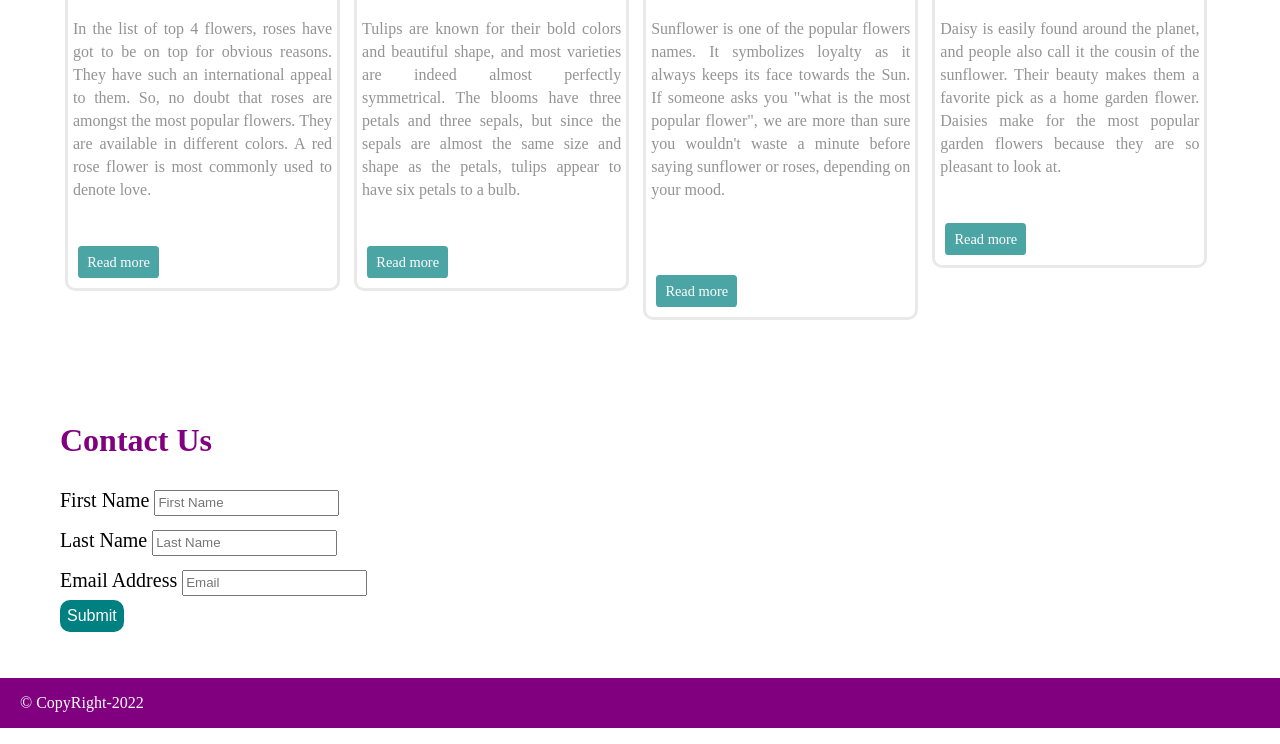
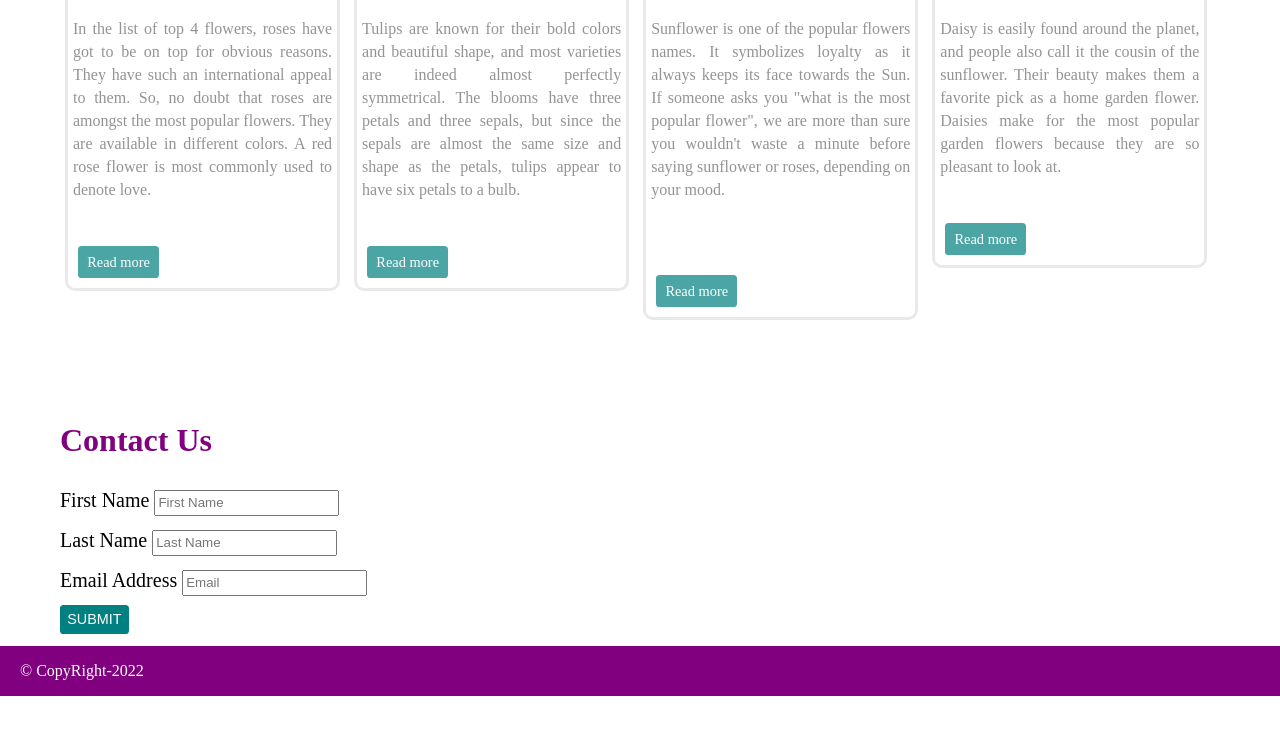
Before and after one commit to ZahraMousavi612/Love-Flowers, a plain HTML site: page index.html in a window 1280 px wide. Shown: the part 3259-4003 px from the top of the page. After the commit the page ends 3971 px from the top, so only its background shows below. Drawn offline with nearby package versions, Linux system fonts and the light colour scheme.

```diff
--- a/assets/css/style.css
+++ b/assets/css/style.css
@@ -227,7 +227,7 @@ h2 {
     font-weight: bold;
 }
 
-.learn-more {
+.learn-more ,.btn {
   text-transform: uppercase;
   text-decoration: none;
   color: white;
@@ -240,7 +240,6 @@ h2 {
 p {
   text-align: justify;
   line-height: 30px;
-  ;
 }
 
 .column-cards {
@@ -326,7 +325,7 @@ p {
   bottom: -15px;
 }
 
-.card-button ,.btn{
+.card-button  {
   font-size: 16px;
   border-radius: 10px;
   background: #008080;
@@ -383,3 +382,15 @@ p {
 .form-input:hover{
   border: 3px solid #008080;
 }
+.btn{
+  cursor: pointer;
+  padding: 0 .5em;
+  background: #008080;
+  color: white;
+  font-size: .9em;
+  line-height: 2;
+  border-radius: .25em;
+  border:none;
+  float:left;
+  margin: 5px 0;
+}
```
Also changed, not shown: media/Accessibility.JPG (added), 1 other file.
